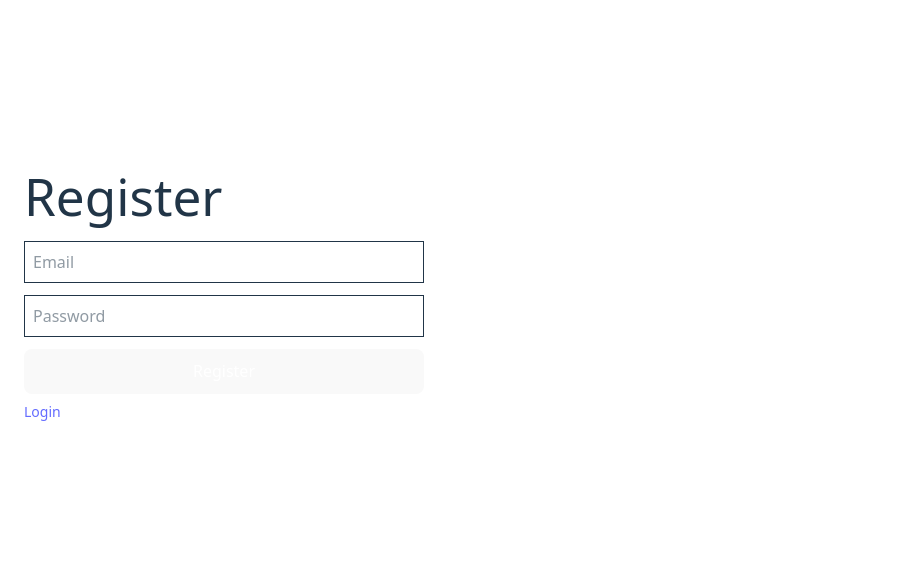
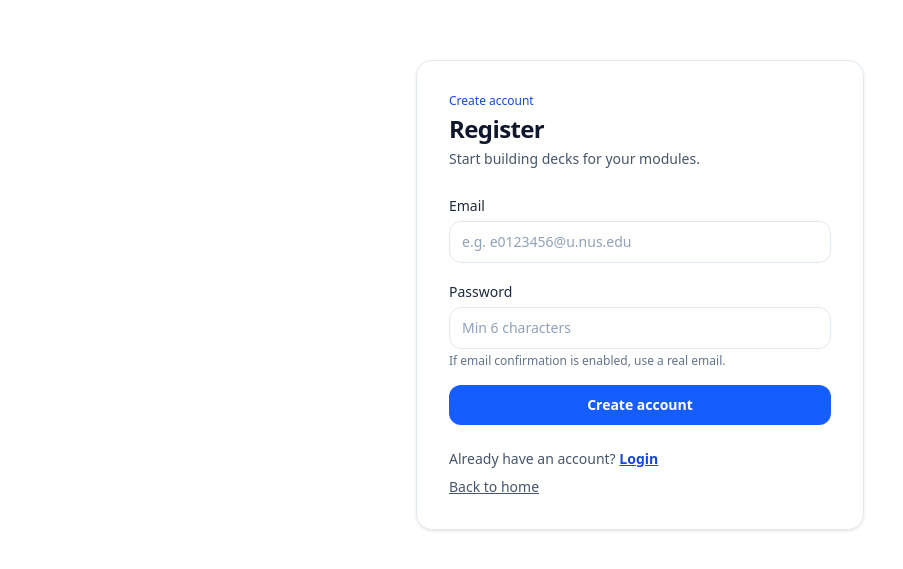
Before and after one commit to kong-xin-yang/flashcard-app, a React app in the folder frontend/: page /register in a window 1280 px wide. Shown: the part 105-674 px from the top of the page, without its empty margins (0-903 px from the left). Built offline with nearby package versions, Linux system fonts and the light colour scheme; no server answers; the HTML template or start-up script is replaced by a standard one.

Commit message:
Basic UI

```diff
--- a/frontend/src/index.css
+++ b/frontend/src/index.css
@@ -1,69 +1,11 @@
 @import "tailwindcss";
-:root {
-  font-family: system-ui, Avenir, Helvetica, Arial, sans-serif;
-  line-height: 1.5;
-  font-weight: 400;
-
-  color-scheme: light dark;
-  color: rgba(255, 255, 255, 0.87);
-  background-color: #242424;
-
-  font-synthesis: none;
-  text-rendering: optimizeLegibility;
-  -webkit-font-smoothing: antialiased;
-  -moz-osx-font-smoothing: grayscale;
-}
-
-a {
-  font-weight: 500;
-  color: #646cff;
-  text-decoration: inherit;
-}
-a:hover {
-  color: #535bf2;
+html,
+body,
+#root {
+  height: 100%;
+  width: 100%;
 }
 
 body {
   margin: 0;
-  display: flex;
-  place-items: center;
-  min-width: 320px;
-  min-height: 100vh;
 }
-
-h1 {
-  font-size: 3.2em;
-  line-height: 1.1;
-}
-
-button {
-  border-radius: 8px;
-  border: 1px solid transparent;
-  padding: 0.6em 1.2em;
-  font-size: 1em;
-  font-weight: 500;
-  font-family: inherit;
-  background-color: #1a1a1a;
-  cursor: pointer;
-  transition: border-color 0.25s;
-}
-button:hover {
-  border-color: #646cff;
-}
-button:focus,
-button:focus-visible {
-  outline: 4px auto -webkit-focus-ring-color;
-}
-
-@media (prefers-color-scheme: light) {
-  :root {
-    color: #213547;
-    background-color: #ffffff;
-  }
-  a:hover {
-    color: #747bff;
-  }
-  button {
-    background-color: #f9f9f9;
-  }
-}
--- a/frontend/src/pages/Home.jsx
+++ b/frontend/src/pages/Home.jsx
@@ -10,7 +10,10 @@ export default function Home() {
 
   useEffect(() => {
     const loadMe = async () => {
-      if (!session) return;
+      if (!session) {
+        setMe(null);
+        return;
+      }
       try {
         const res = await api.get("/me");
         setMe(res.data);
@@ -22,57 +25,88 @@ export default function Home() {
     loadMe();
   }, [session]);
 
-  if (loading) return <div className="p-6">Loading...</div>;
+  return (
+    <div className="min-h-screen w-full bg-slate-50 text-slate-900">
+      {/* Top bar */}
+      <header className="sticky top-0 z-10 w-full border-b border-slate-200 bg-white">
+        <div className="flex h-14 w-full items-center justify-between px-6">
+          <Link to="/" className="text-lg font-semibold text-blue-600">
+            Vocario
+          </Link>
 
-  // Public home
-  if (!session) {
-    return (
-      <div className="min-h-screen p-6 bg-gray-50">
-        <h1 className="text-2xl font-semibold">NUS Flashcards</h1>
-        <p className="mt-2 text-gray-700">Login or register to start.</p>
-
-        <div className="mt-6 flex gap-3">
-          <Link to="/login" className="px-4 py-2 bg-black text-white rounded">
-            Login
-          </Link>
-          <Link to="/register" className="px-4 py-2 border rounded">
-            Register
-          </Link>
-        </div>
-      </div>
-    );
-  }
-
-  // Authenticated home (app)
-  return (
-    <div className="min-h-screen p-6 bg-gray-50">
-      <div className="max-w-3xl mx-auto bg-white p-6 rounded shadow">
-        <div className="flex justify-between items-center">
-          <h1 className="text-xl font-semibold">Your Decks</h1>
+          <nav className="flex items-center gap-3">
+            {loading ? (
+              <span className="text-sm text-slate-500">Loading…</span>
+            ) : session ? (
+              <>
+                <span className="hidden text-sm text-slate-600 sm:inline">
+                  {user?.email}
+                </span>
                 <button
-            className="px-4 py-2 bg-black text-white rounded"
+                  className="rounded-lg bg-blue-600 px-4 py-1.5 text-sm font-semibold text-white hover:bg-blue-700"
                   onClick={async () => {
                     await supabase.auth.signOut();
                   }}
                 >
                   Logout
                 </button>
+              </>
+            ) : (
+              <>
+                <Link
+                  to="/login"
+                  className="rounded-lg px-3 py-1.5 text-sm font-medium text-slate-700 hover:bg-slate-100"
+                >
+                  Login
+                </Link>
+                <Link
+                  to="/register"
+                  className="rounded-lg bg-blue-600 px-4 py-1.5 text-sm font-semibold text-white hover:bg-blue-700"
+                >
+                  Register
+                </Link>
+              </>
+            )}
+          </nav>
         </div>
+      </header>
 
-        <div className="mt-3 text-sm">
-          Signed in as: {user?.email}
+      {/* Main content */}
+      <main className="w-full px-6 py-10">
+        {!loading && !session && (
+          <div className="mx-auto max-w-3xl rounded-2xl border border-slate-200 bg-white p-8 shadow-sm">
+            <h1 className="text-3xl font-bold tracking-tight">
+              My collection
+            </h1>
+            <p className="mt-2 text-slate-600">
+              Login or register to start.
+            </p>
           </div>
+        )}
+
+        {!loading && session && (
+          <div className="mx-auto max-w-5xl rounded-2xl border border-slate-200 bg-white p-8 shadow-sm">
+            <h1 className="text-2xl font-bold tracking-tight">
+              Welcome
+            </h1>
+            <p className="mt-2 text-slate-600">
+              You are signed in. This area will become your flashcard app.
+            </p>
 
             {me && (
-          <pre className="bg-gray-100 p-3 mt-4 text-sm rounded overflow-auto">
+              <pre className="mt-6 overflow-auto rounded-xl border border-slate-200 bg-slate-50 p-4 text-xs text-slate-800">
                 {JSON.stringify(me, null, 2)}
               </pre>
             )}
+          </div>
+        )}
 
-        <div className="mt-6 text-sm text-gray-600">
-          Flashcard UI goes here.
+        {loading && (
+          <div className="mx-auto max-w-3xl rounded-2xl border border-slate-200 bg-white p-8 shadow-sm">
+            <span className="text-sm text-slate-600">Loading…</span>
           </div>
-      </div>
+        )}
+      </main>
     </div>
   );
 }
--- a/frontend/src/pages/Login.jsx
+++ b/frontend/src/pages/Login.jsx
@@ -6,51 +6,92 @@ export default function Login() {
   const nav = useNavigate();
   const [email, setEmail] = useState("");
   const [password, setPassword] = useState("");
+  const [busy, setBusy] = useState(false);
   const [error, setError] = useState("");
 
   const submit = async (e) => {
     e.preventDefault();
     setError("");
+    setBusy(true);
 
-    const { error } = await supabase.auth.signInWithPassword({
-      email,
-      password,
-    });
-
+    try {
+      const { error } = await supabase.auth.signInWithPassword({ email, password });
       if (error) {
         setError(error.message);
         return;
       }
-
       nav("/");
+    } finally {
+      setBusy(false);
+    }
   };
 
   return (
-    <form onSubmit={submit} className="p-6 max-w-md mx-auto">
-      <h1 className="text-xl mb-4">Login</h1>
+    <div className="min-h-screen bg-white">
+      <div className="absolute inset-0 -z-10">
+        <div className="absolute inset-0 bg-[radial-gradient(ellipse_at_top,rgba(59,130,246,0.18),transparent_55%),radial-gradient(ellipse_at_bottom,rgba(14,165,233,0.14),transparent_55%)]" />
+        <div className="absolute inset-0 bg-gradient-to-b from-white via-white to-slate-50" />
+      </div>
 
+      <div className="mx-auto flex min-h-screen max-w-6xl items-center justify-center px-4 py-10 sm:px-6">
+        <div className="w-full max-w-md rounded-2xl border border-slate-200 bg-white/80 p-6 shadow-sm backdrop-blur sm:p-8">
+          <div className="text-xs font-medium text-blue-700">Secure sign-in</div>
+          <h1 className="mt-1 text-2xl font-bold tracking-tight text-slate-900">Login</h1>
+          <p className="mt-1 text-sm text-slate-600">Access your decks and reviews.</p>
+
+          <form onSubmit={submit} className="mt-6 space-y-4">
+            <div>
+              <label className="text-sm font-medium text-slate-800">Email</label>
               <input
-        className="border p-2 w-full mb-3"
-        placeholder="Email"
+                className="mt-1 w-full rounded-xl border border-slate-200 bg-white px-3 py-2.5 text-sm text-slate-900 placeholder:text-slate-400 outline-none focus:border-blue-500 focus:ring-4 focus:ring-blue-100"
+                type="email"
                 value={email}
                 onChange={(e) => setEmail(e.target.value)}
+                placeholder="e.g. e0123456@u.nus.edu"
+                required
               />
+            </div>
 
+            <div>
+              <label className="text-sm font-medium text-slate-800">Password</label>
               <input
-        className="border p-2 w-full mb-3"
+                className="mt-1 w-full rounded-xl border border-slate-200 bg-white px-3 py-2.5 text-sm text-slate-900 placeholder:text-slate-400 outline-none focus:border-blue-500 focus:ring-4 focus:ring-blue-100"
                 type="password"
-        placeholder="Password"
                 value={password}
                 onChange={(e) => setPassword(e.target.value)}
+                placeholder="••••••••"
+                required
               />
+            </div>
 
-      {error && <div className="text-red-600 text-sm">{error}</div>}
+            {error && (
+              <div className="rounded-xl border border-red-200 bg-red-50 px-3 py-2 text-sm text-red-700">
+                {error}
+              </div>
+            )}
 
-      <button className="bg-black text-white p-2 w-full">Login</button>
+            <button
+              disabled={busy}
+              className="w-full rounded-xl bg-blue-600 px-4 py-2.5 text-sm font-semibold text-white transition hover:bg-blue-700 focus:outline-none focus:ring-4 focus:ring-blue-200 disabled:opacity-60"
+            >
+              {busy ? "Signing in…" : "Sign in"}
+            </button>
+          </form>
 
-      <Link to="/register" className="text-sm underline block mt-2">
+          <div className="mt-6 text-sm text-slate-600">
+            No account?{" "}
+            <Link className="font-semibold text-blue-700 hover:text-blue-800 underline" to="/register">
               Register
             </Link>
-    </form>
+          </div>
+
+          <div className="mt-2 text-sm">
+            <Link className="text-slate-600 hover:text-slate-900 underline" to="/">
+              Back to home
+            </Link>
+          </div>
+        </div>
+      </div>
+    </div>
   );
 }
--- a/frontend/src/pages/Register.jsx
+++ b/frontend/src/pages/Register.jsx
@@ -5,6 +5,7 @@ import { Link } from "react-router-dom";
 export default function Register() {
   const [email, setEmail] = useState("");
   const [password, setPassword] = useState("");
+  const [busy, setBusy] = useState(false);
   const [error, setError] = useState("");
   const [message, setMessage] = useState("");
 
@@ -12,7 +13,9 @@ export default function Register() {
     e.preventDefault();
     setError("");
     setMessage("");
+    setBusy(true);
 
+    try {
       const { data, error } = await supabase.auth.signUp({
         email,
         password,
@@ -27,40 +30,92 @@ export default function Register() {
       }
 
       if (!data.session) {
-      setMessage("Check your email to confirm your account.");
+        setMessage("Check your email to confirm your account, then log in.");
         return;
       }
 
       window.location.href = "/";
+    } finally {
+      setBusy(false);
+    }
   };
 
   return (
-    <form onSubmit={submit} className="p-6 max-w-md mx-auto">
-      <h1 className="text-xl mb-4">Register</h1>
+    <div className="min-h-screen bg-white">
+      <div className="absolute inset-0 -z-10">
+        <div className="absolute inset-0 bg-[radial-gradient(ellipse_at_top,rgba(59,130,246,0.18),transparent_55%),radial-gradient(ellipse_at_bottom,rgba(14,165,233,0.14),transparent_55%)]" />
+        <div className="absolute inset-0 bg-gradient-to-b from-white via-white to-slate-50" />
+      </div>
 
+      <div className="mx-auto flex min-h-screen max-w-6xl items-center justify-center px-4 py-10 sm:px-6">
+        <div className="w-full max-w-md rounded-2xl border border-slate-200 bg-white/80 p-6 shadow-sm backdrop-blur sm:p-8">
+          <div className="text-xs font-medium text-blue-700">Create account</div>
+          <h1 className="mt-1 text-2xl font-bold tracking-tight text-slate-900">Register</h1>
+          <p className="mt-1 text-sm text-slate-600">Start building decks for your modules.</p>
+
+          <form onSubmit={submit} className="mt-6 space-y-4">
+            <div>
+              <label className="text-sm font-medium text-slate-800">Email</label>
               <input
-        className="border p-2 w-full mb-3"
-        placeholder="Email"
+                className="mt-1 w-full rounded-xl border border-slate-200 bg-white px-3 py-2.5 text-sm text-slate-900 placeholder:text-slate-400 outline-none focus:border-blue-500 focus:ring-4 focus:ring-blue-100"
+                type="email"
                 value={email}
                 onChange={(e) => setEmail(e.target.value)}
+                placeholder="e.g. e0123456@u.nus.edu"
+                required
               />
+            </div>
 
+            <div>
+              <label className="text-sm font-medium text-slate-800">Password</label>
               <input
-        className="border p-2 w-full mb-3"
+                className="mt-1 w-full rounded-xl border border-slate-200 bg-white px-3 py-2.5 text-sm text-slate-900 placeholder:text-slate-400 outline-none focus:border-blue-500 focus:ring-4 focus:ring-blue-100"
                 type="password"
-        placeholder="Password"
+                minLength={6}
                 value={password}
                 onChange={(e) => setPassword(e.target.value)}
+                placeholder="Min 6 characters"
+                required
               />
+              <div className="mt-1 text-xs text-slate-500">
+                If email confirmation is enabled, use a real email.
+              </div>
+            </div>
 
-      {error && <div className="text-red-600 text-sm">{error}</div>}
-      {message && <div className="text-green-700 text-sm">{message}</div>}
+            {error && (
+              <div className="rounded-xl border border-red-200 bg-red-50 px-3 py-2 text-sm text-red-700">
+                {error}
+              </div>
+            )}
 
-      <button className="bg-black text-white p-2 w-full">Register</button>
+            {message && (
+              <div className="rounded-xl border border-emerald-200 bg-emerald-50 px-3 py-2 text-sm text-emerald-800">
+                {message}
+              </div>
+            )}
 
-      <Link to="/login" className="text-sm underline block mt-2">
+            <button
+              disabled={busy}
+              className="w-full rounded-xl bg-blue-600 px-4 py-2.5 text-sm font-semibold text-white transition hover:bg-blue-700 focus:outline-none focus:ring-4 focus:ring-blue-200 disabled:opacity-60"
+            >
+              {busy ? "Creating…" : "Create account"}
+            </button>
+          </form>
+
+          <div className="mt-6 text-sm text-slate-600">
+            Already have an account?{" "}
+            <Link className="font-semibold text-blue-700 hover:text-blue-800 underline" to="/login">
               Login
             </Link>
-    </form>
+          </div>
+
+          <div className="mt-2 text-sm">
+            <Link className="text-slate-600 hover:text-slate-900 underline" to="/">
+              Back to home
+            </Link>
+          </div>
+        </div>
+      </div>
+    </div>
   );
 }
```
Also changed, not shown: 1 other file (tests, documents, lock files or other folders). Lines whose indentation alone changed are shown as unchanged.
